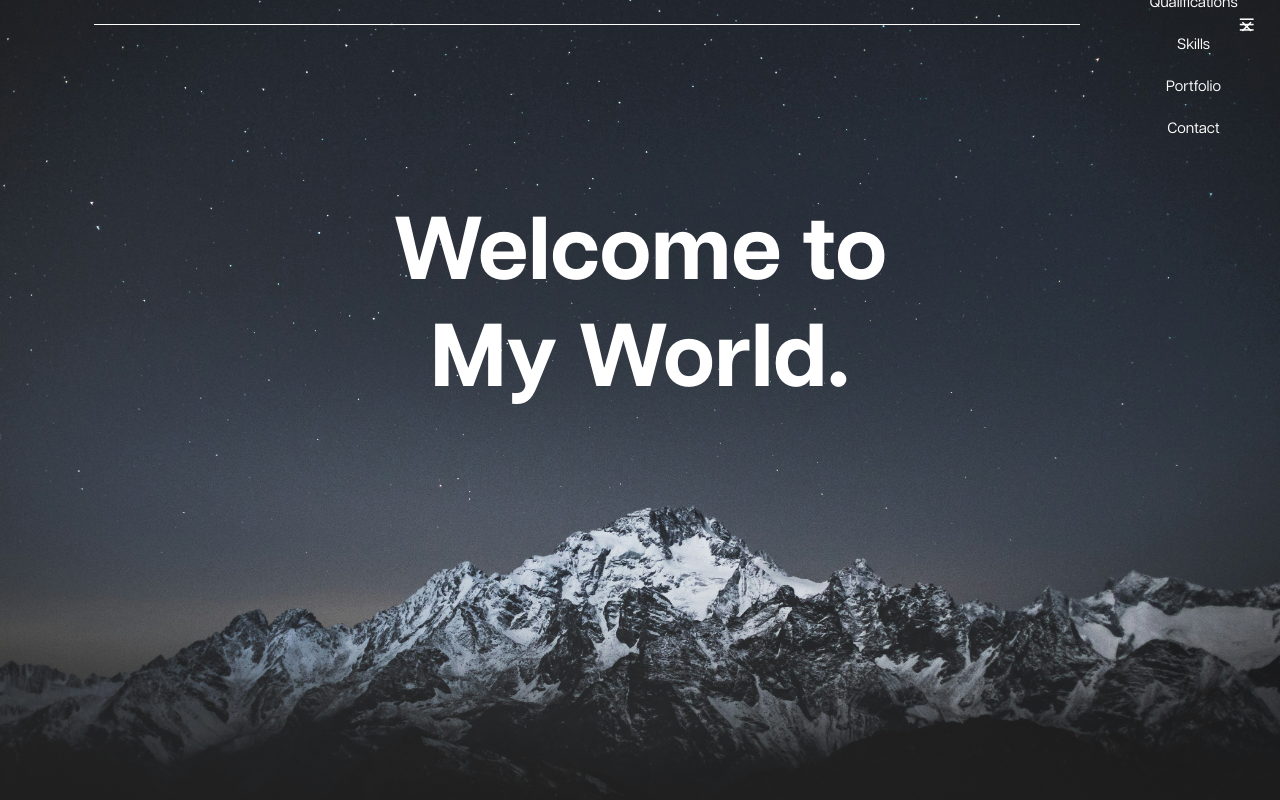
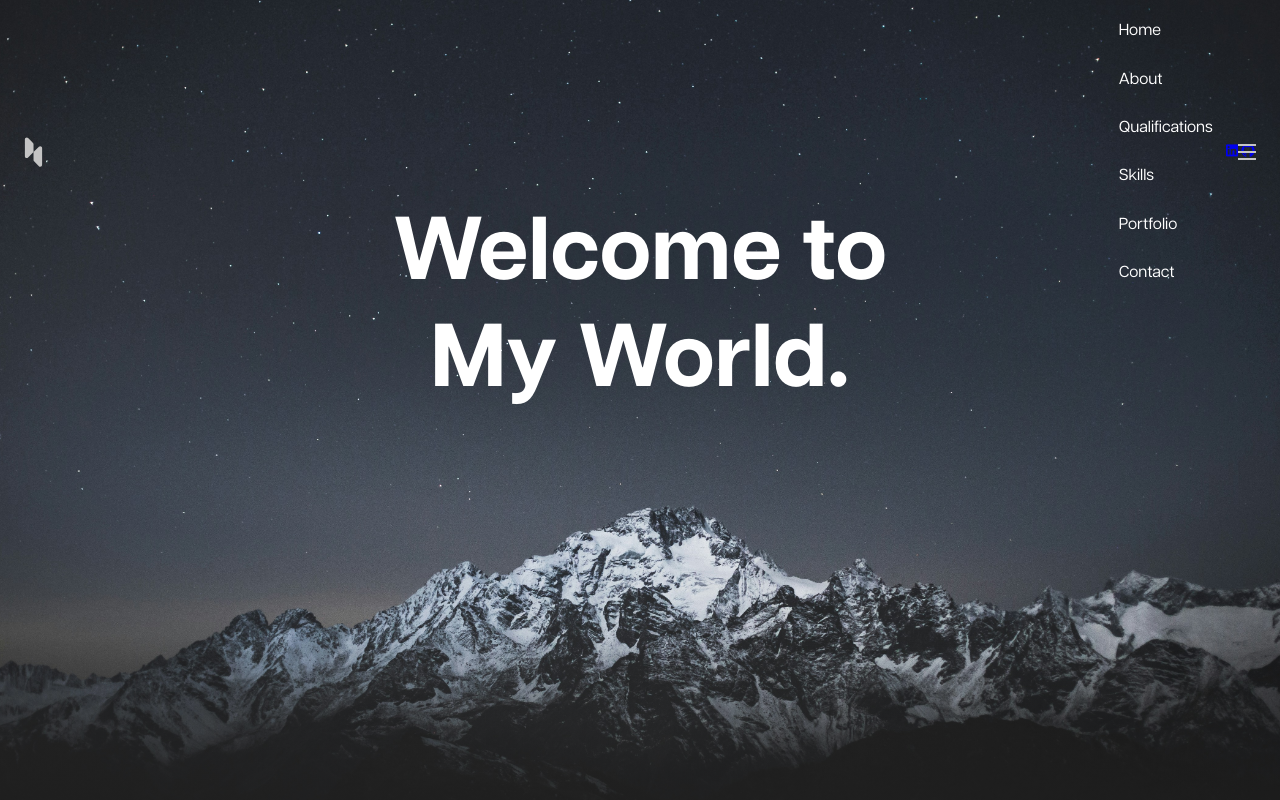
Before and after one commit to henryprosser/henryprosser-old-portfolio, a React (Vite) app: page / in a window 1280 px wide. Shown: the top 800 px of the page. Built offline with nearby package versions, Linux system fonts and the light colour scheme.

Commit message:
Tweak mobile nav and header

```diff
--- a/src/components/Header.jsx
+++ b/src/components/Header.jsx
@@ -1,34 +1,48 @@
-import { useEffect } from "react";
+import { useEffect, useState } from "react";
 
 export default function Header() {
+  const [isScrolled, setIsScrolled] = useState(false);
+
+  useEffect(() => {
+    const handleScroll = () => {
+      setIsScrolled(window.scrollY > 1000);
+    };
+
+    window.addEventListener("scroll", handleScroll);
+    return () => window.removeEventListener("scroll", handleScroll);
+  }, []);
+
   useEffect(() => {
     const navMenu = document.getElementById("nav-menu");
     const navToggle = document.getElementById("nav-toggle");
     const navClose = document.getElementById("nav-close");
     const navLinks = document.querySelectorAll(".nav__link");
 
-    /* Menu show */
+    /* Show menu */
     const showMenu = () => {
-      console.log("toggle clicked");
       navMenu.classList.add("show-menu");
+      navClose.style.display = "flex";
+      navToggle.style.display = "none"; // Hide toggle button
     };
 
-    /* Menu hidden */
+    /* Hide menu */
     const hideMenu = () => {
-      console.log("close clicked");
       navMenu.classList.remove("show-menu");
+      navClose.style.display = "none";
+      navToggle.style.display = "flex"; // Show toggle button again
     };
 
-    /* Remove menu on mobile */
+    /* Remove menu when clicking a nav link */
     const linkAction = () => {
       navMenu.classList.remove("show-menu");
+      navClose.style.display = "none";
+      navToggle.style.display = "flex";
     };
 
     if (navToggle) navToggle.addEventListener("click", showMenu);
     if (navClose) navClose.addEventListener("click", hideMenu);
     navLinks.forEach((n) => n.addEventListener("click", linkAction));
 
-    // Cleanup event listeners on unmount
     return () => {
       if (navToggle) navToggle.removeEventListener("click", showMenu);
       if (navClose) navClose.removeEventListener("click", hideMenu);
@@ -39,8 +53,17 @@
   return (
     <header className="header">
       <nav className="nav container">
-        <div className="nav__line"></div>
-        <div className="nav__menu" id="nav-menu">
+        <div className="nav__logo">
+          <img
+            src="src/assets/images/nav-logo.svg"
+            className="nav__logo"
+            alt="Henry logo"
+          />
+        </div>
+        <div
+          className={`nav__menu ${isScrolled ? "scrolled" : ""}`}
+          id="nav-menu"
+        >
           <ul className="nav__list">
             <li className="nav__item">
               <a href="#home" className="nav__link">
@@ -73,16 +96,71 @@
               </a>
             </li>
           </ul>
+        </div>
+        <div className="nav__group">
+          <div className="nav__social">
+            <a
+              href="https://www.linkedin.com/in/henry-prosser-2b9aa512a/"
+              target="_blank"
+              className="nav__social-link"
+            >
+              <i className="ri-linkedin-box-fill"></i>
+            </a>
+
+            <a
+              href="https://github.com/henryprosser"
+              target="_blank"
+              className="nav__social-link"
+            >
+              <i className="ri-github-fill"></i>
+            </a>
+          </div>
 
           {/* Close button */}
           <div className="nav__close" id="nav-close">
-            <i className="ri-close-line"></i>
+            <svg
+              width="18"
+              height="18"
+              viewBox="0 0 18 18"
+              fill="none"
+              xmlns="http://www.w3.org/2000/svg"
+            >
+              <g clip-path="url(#clip0_454_207)">
+                <path
+                  d="M7.7275 9L0.713867 1.98635L1.98666 0.713562L9.00028 7.72713L16.0139 0.713562L17.2867 1.98635L10.2731 9L17.2867 16.0135L16.0139 17.2864L9.00028 10.2728L1.98666 17.2864L0.713867 16.0135L7.7275 9Z"
+                  fill="#C4C4C4"
+                />
+              </g>
+              <defs>
+                <clipPath id="clip0_454_207">
+                  <rect width="18" height="18" fill="white" />
+                </clipPath>
+              </defs>
+            </svg>
           </div>
         </div>
 
         {/* Toggle button */}
         <div className="nav__toggle" id="nav-toggle">
-          <i className="ri-menu-fill"></i>
+          <svg
+            width="18"
+            height="16"
+            viewBox="0 0 18 16"
+            fill="none"
+            xmlns="http://www.w3.org/2000/svg"
+          >
+            <g clip-path="url(#clip0_454_201)">
+              <path
+                d="M0 0H18V2H0V0ZM0 7H18V9H0V7ZM0 14H18V16H0V14Z"
+                fill="#C4C4C4"
+              />
+            </g>
+            <defs>
+              <clipPath id="clip0_454_201">
+                <rect width="18" height="16" fill="white" />
+              </clipPath>
+            </defs>
+          </svg>
         </div>
       </nav>
     </header>
--- a/src/index.css
+++ b/src/index.css
@@ -154,28 +154,37 @@
 /*=============== HEADER & NAV ===============*/
 .header {
   position: fixed;
-  width: 100%;
   top: 0;
   left: 0;
-  z-index: 10;
+  width: 100%;
+  padding-top: 1.125rem;
+  z-index: 50;
+  transition: all 0.3s ease-in-out;
+  background: transparent;
 }
 
 .nav {
-  height: 3rem;
+  /* height: 3rem; */
   display: flex;
   justify-content: space-between;
   align-items: center;
 }
 
-.nav__toggle,
 .nav__close {
-  display: flex;
+  display: none;
+  position: absolute;
+  top: 1.5rem;
+  right: 1.5rem;
   cursor: pointer;
+  z-index: 100;
 }
 
-.nav__toggle i,
-.nav__close i {
-  font-size: 1.15rem;
+.nav__toggle {
+  display: flex;
+  position: absolute;
+  right: 1.5rem;
+  cursor: pointer;
+  z-index: 100;
 }
 
 /* Navigation for mobile devices */
@@ -184,22 +193,27 @@
     position: fixed;
     top: -100%;
     left: 0;
-    background-color: var(--body-color);
-    width: 100%;
-    padding-block: 4rem;
+    right: 0;
+    margin: auto;
+    background-color: rgba(0, 0, 0, 0.15);
+    box-shadow: 0px 4px 12px rgba(0, 0, 0, 0.15);
+    backdrop-filter: blur(50px);
+    padding-block: 3.5rem;
     transition: top 0.4s;
+  }
+
+  .show__menu {
+    top: 0;
   }
 }
 
-.nav__line {
-  width: 80%;
-  margin: auto;
-  height: 1px;
-  background-color: var(--primary-color);
+.nav__logo {
+  flex: 1;
 }
 
 .nav__list {
-  text-align: center;
+  text-align: left;
+  margin-left: 58px;
   display: flex;
   flex-direction: column;
   row-gap: 1.375rem;
@@ -208,33 +222,45 @@
 .nav__link {
   position: relative;
   color: var(--primary-color);
-  font-size: 0.9375rem;
+  font-size: 1rem;
+  display: inline-block;
+  border-radius: 50px;
+  transition: color 0.3s ease-in-out;
+  padding: 0.2rem 0.7rem;
 }
 
 .nav__link::after {
   content: "";
-  width: 0;
-  height: 2px;
-  background-color: var(--primary-color);
+  width: 100%;
+  height: 100%; /* Slightly bigger than text */
+  background: rgba(217, 217, 217, 0.1); /* Bubble effect */
   position: absolute;
-  left: 0;
-  bottom: -0.25rem;
-  transition: width 0.3s;
+  border-radius: 50px;
+  opacity: 0;
+  left: 50%;
+  top: 50%;
+  transform: translate(-50%, -50%);
+  transition: opacity 0.3s ease-in-out;
 }
 
 .nav__link:hover::after {
-  width: 80%;
+  background: rgba(217, 217, 217, 0.1);
+  opacity: 1;
 }
 
-.nav__close {
-  position: absolute;
-  top: 1rem;
-  right: 1.5rem;
+.nav__link:hover {
+  color: var(--secondary-color);
+}
+
+/* Active Link Bubble */
+.nav__link.active::after {
+  opacity: 1;
+  background: rgba(217, 217, 217, 0.15);
 }
 
 /* Show menu */
 .show-menu {
-  top: 0;
+  top: 0px;
 }
 
 /*=============== HERO ===============*/
```
